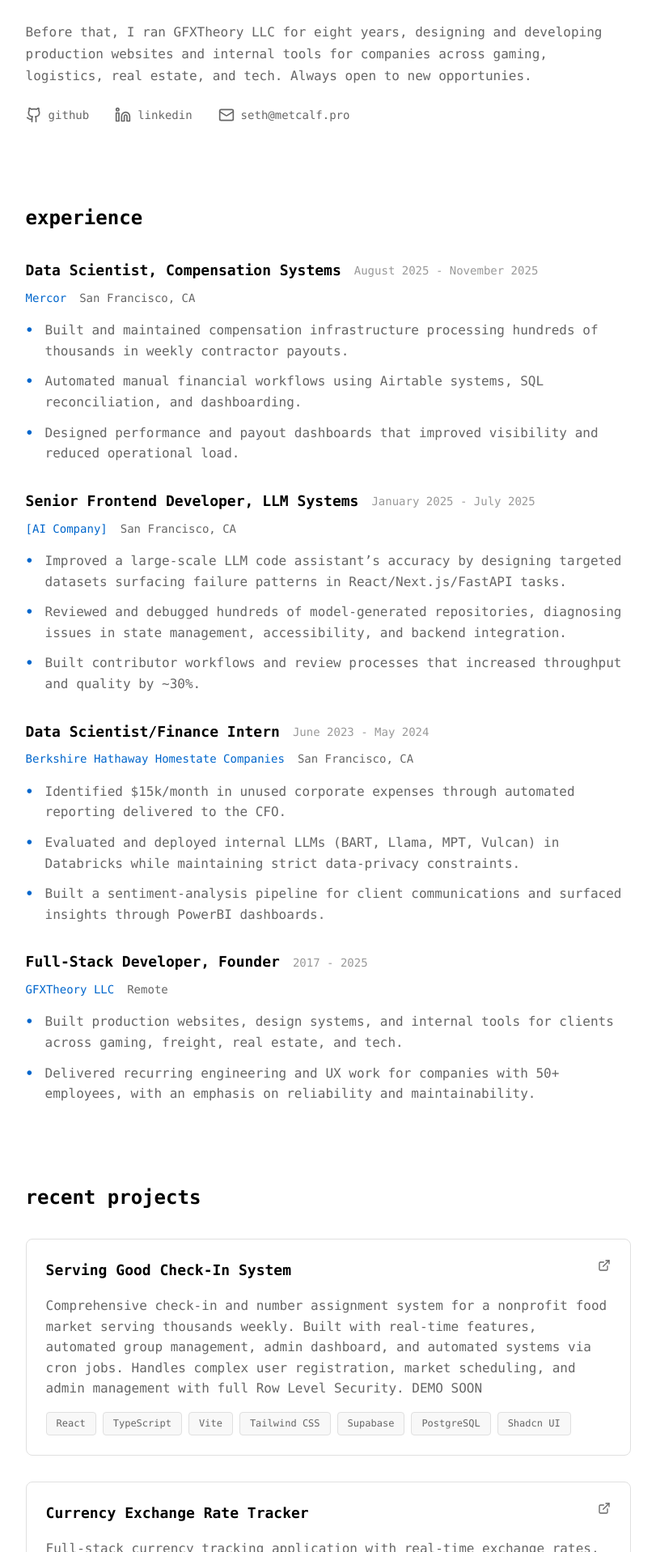
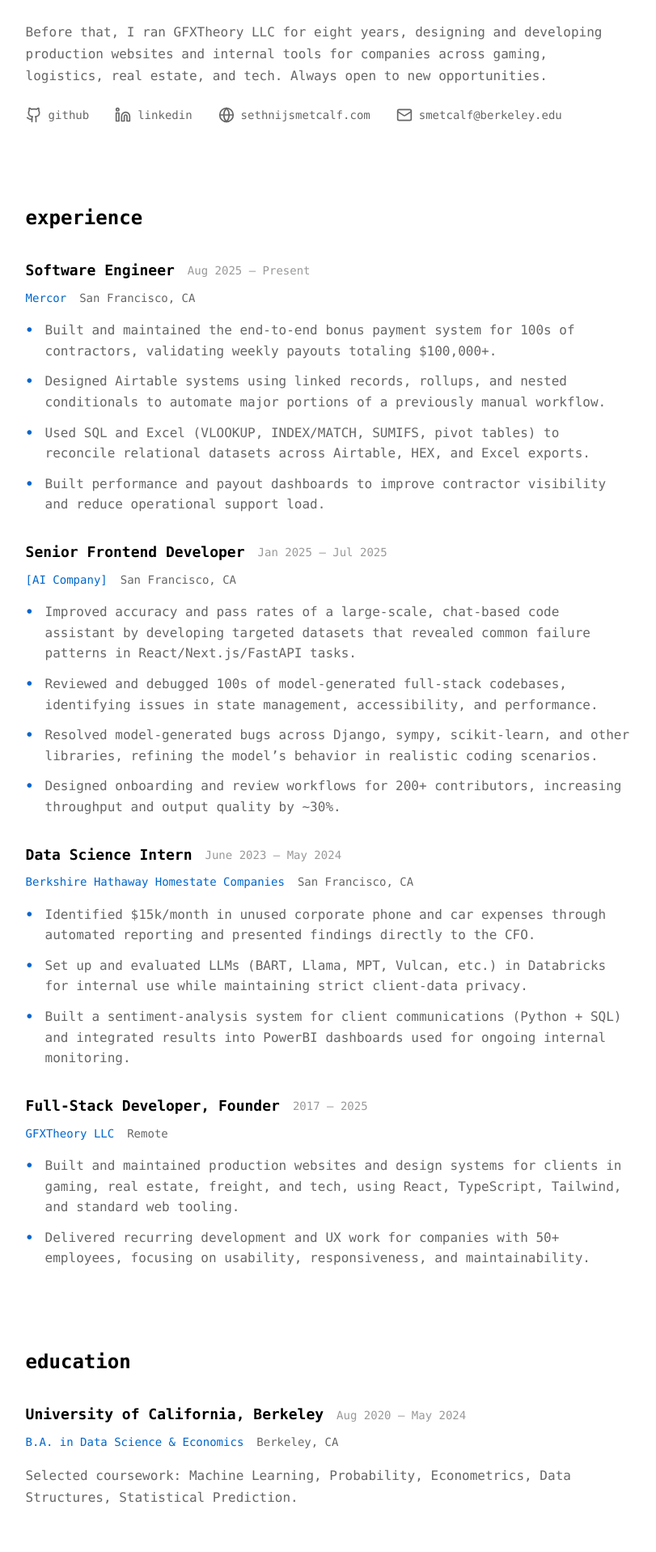
Before and after one commit to teorii/sethnijsmetcalf, a React (Vite) app: page / in a window 1280 px wide. Shown: the part 383-2300 px from the top of the page at 81% size, without its empty margins (94-905 px from the left). Built offline with nearby package versions, Linux system fonts and the light colour scheme.

Commit message:
updated experience, added education, reworded projects

```diff
--- a/src/App.css
+++ b/src/App.css
@@ -28,14 +28,12 @@
   -moz-osx-font-smoothing: grayscale;
   margin-left: clamp(10px, 8vw, 100px);
   margin-right: clamp(10px, 8vw, 100px);
-  transition: margin-left 0.15s ease, margin-right 0.15s ease;
 }
 
 .container {
   max-width: 800px;
   margin: 0;
   padding: 0 clamp(0.5rem, 2vw, 2rem);
-  transition: padding 0.15s ease;
 }
 
 /* Navigation */
@@ -58,7 +56,6 @@
   padding-right: clamp(10px, 8vw, 100px);
   display: flex;
   align-items: center;
-  transition: padding-left 0.15s ease, padding-right 0.15s ease;
 }
 
 .nav-logo {
@@ -238,6 +235,13 @@
   left: 0;
   color: var(--accent-color);
   font-weight: bold;
+}
+
+.education-detail {
+  color: var(--text-secondary);
+  margin-top: 0.75rem;
+  line-height: 1.6;
+  font-size: 0.9375rem;
 }
 
 /* Projects Section */
--- a/src/App.jsx
+++ b/src/App.jsx
@@ -1,5 +1,5 @@
 import { useState, useEffect } from 'react'
-import { Github, Linkedin, Mail, ExternalLink, Menu, X } from 'lucide-react'
+import { Github, Linkedin, Mail, ExternalLink, Menu, X, Globe } from 'lucide-react'
 import './App.css'
 import resume from './assets/SethM_Resume.pdf'
 
@@ -79,9 +79,9 @@
 
   const projects = [
     {
-      title: "Serving Good Check-In System",
-      description: "Comprehensive check-in and number assignment system for a nonprofit food market serving thousands weekly. Built with real-time features, automated group management, admin dashboard, and automated systems via cron jobs. Handles complex user registration, market scheduling, and admin management with full Row Level Security. DEMO SOON",
-      tech: ["React", "TypeScript", "Vite", "Tailwind CSS", "Supabase", "PostgreSQL", "Shadcn UI"],
+      title: "Serving Good Market Check-In",
+      description: "Community food market operations app: SMS OTP sign-up, check-in with shopping-group choices, and a full admin dashboard (members, schedules, check-ins, groups, blacklist). Place-in-line numbers batch-assign after each window via Supabase Edge Functions. React frontend with TanStack Query, React Hook Form, and Zod. Supabase backend with PostgreSQL and Edge Functions. Twilio for SMS OTPs.",
+      tech: ["React", "TypeScript", "Vite", "Tailwind CSS", "shadcn/ui", "TanStack Query", "React Hook Form", "Zod", "Supabase", "PostgreSQL", "Edge Functions", "Twilio"],
       link: "#"
     },
     {
@@ -110,54 +110,66 @@
     // },
     {
       title: "AI Poker Bot",
-      description: "Built a real-time poker agent for PokerNow that ingests live game state, evaluates opponent behavior, and makes autonomous decisions using a mix of poker heuristics and LLM-driven strategy. Engineered a Puppeteer + API scraping pipeline for low-latency game state capture and implemented a SQLite-backed profile system with strict state validation and safety checks.",
-      tech: ["TypeScript", "Node.js", "Express", "Puppeteer", "SQLite", "ChatGPT"],
+      description: "Built an autonomous poker-playing agent that ingests live game state and makes real-time decisions using poker heuristics and LLM-based strategy. Engineered Puppeteer + PokerNow API scraping to capture player actions and board state with minimal latency. Created a SQLite-backed opponent profiling system with state validation and safety checks to ensure consistent in-game actions.",
+      tech: ["TypeScript", "Node.js", "Express", "Puppeteer", "SQLite"],
       link: "https://github.com/teorii/pokernow-gpt"
+    }
+  ]
+
+  const education = [
+    {
+      school: "University of California, Berkeley",
+      degree: "B.A. in Data Science & Economics",
+      duration: "Aug 2020 — May 2024",
+      location: "Berkeley, CA",
+      detail: "Selected coursework: Machine Learning, Probability, Econometrics, Data Structures, Statistical Prediction."
     }
   ]
 
   const experience = [
     {
-      role: "Data Scientist, Compensation Systems",
+      role: "Software Engineer",
       company: "Mercor",
-      duration: "August 2025 - November 2025",
+      duration: "Aug 2025 — Present",
       location: "San Francisco, CA",
       achievements: [
-        "Built and maintained compensation infrastructure processing hundreds of thousands in weekly contractor payouts.",
-        "Automated manual financial workflows using Airtable systems, SQL reconciliation, and dashboarding.",
-        "Designed performance and payout dashboards that improved visibility and reduced operational load."
+        "Built and maintained the end-to-end bonus payment system for 100s of contractors, validating weekly payouts totaling $100,000+.",
+        "Designed Airtable systems using linked records, rollups, and nested conditionals to automate major portions of a previously manual workflow.",
+        "Used SQL and Excel (VLOOKUP, INDEX/MATCH, SUMIFS, pivot tables) to reconcile relational datasets across Airtable, HEX, and Excel exports.",
+        "Built performance and payout dashboards to improve contractor visibility and reduce operational support load."
       ]
     },
     {
-      role: "Senior Frontend Developer, LLM Systems",
+      role: "Senior Frontend Developer",
       company: "[AI Company]",
-      duration: "January 2025 - July 2025",
+      duration: "Jan 2025 — Jul 2025",
       location: "San Francisco, CA",
       achievements: [
-        "Improved a large-scale LLM code assistant’s accuracy by designing targeted datasets surfacing failure patterns in React/Next.js/FastAPI tasks.",
-        "Reviewed and debugged hundreds of model-generated repositories, diagnosing issues in state management, accessibility, and backend integration.",
-        "Built contributor workflows and review processes that increased throughput and quality by ~30%."
+        "Improved accuracy and pass rates of a large-scale, chat-based code assistant by developing targeted datasets that revealed common failure patterns in React/Next.js/FastAPI tasks.",
+        "Reviewed and debugged 100s of model-generated full-stack codebases, identifying issues in state management, accessibility, and performance.",
+        "Resolved model-generated bugs across Django, sympy, scikit-learn, and other libraries, refining the model’s behavior in realistic coding scenarios.",
+        "Designed onboarding and review workflows for 200+ contributors, increasing throughput and output quality by ~30%."
       ]
     },
     {
-      role: "Data Scientist/Finance Intern",
+      role: "Data Science Intern",
       company: "Berkshire Hathaway Homestate Companies",
-      duration: "June 2023 - May 2024",
+      duration: "June 2023 — May 2024",
       location: "San Francisco, CA",
       achievements: [
-        "Identified $15k/month in unused corporate expenses through automated reporting delivered to the CFO.",
-        "Evaluated and deployed internal LLMs (BART, Llama, MPT, Vulcan) in Databricks while maintaining strict data-privacy constraints.",
-        "Built a sentiment-analysis pipeline for client communications and surfaced insights through PowerBI dashboards."
+        "Identified $15k/month in unused corporate phone and car expenses through automated reporting and presented findings directly to the CFO.",
+        "Set up and evaluated LLMs (BART, Llama, MPT, Vulcan, etc.) in Databricks for internal use while maintaining strict client-data privacy.",
+        "Built a sentiment-analysis system for client communications (Python + SQL) and integrated results into PowerBI dashboards used for ongoing internal monitoring."
       ]
     },
     {
       role: "Full-Stack Developer, Founder",
       company: "GFXTheory LLC",
-      duration: "2017 - 2025",
+      duration: "2017 — 2025",
       location: "Remote",
       achievements: [
-        "Built production websites, design systems, and internal tools for clients across gaming, freight, real estate, and tech.",
-        "Delivered recurring engineering and UX work for companies with 50+ employees, with an emphasis on reliability and maintainability."
+        "Built and maintained production websites and design systems for clients in gaming, real estate, freight, and tech, using React, TypeScript, Tailwind, and standard web tooling.",
+        "Delivered recurring development and UX work for companies with 50+ employees, focusing on usability, responsiveness, and maintainability."
       ]
     }
   ]
@@ -181,7 +193,7 @@
           </button>
 
           <div className={`nav-links ${isMobileMenuOpen ? 'mobile-open' : ''}`}>
-            {['about', 'experience', 'projects', 'contact', 'resume', 'linkedin', 'github'].map((section) => (
+            {['about', 'experience', 'education', 'projects', 'contact', 'resume', 'linkedin', 'github'].map((section) => (
               <button
                 key={section}
                 className={`nav-link ${activeSection === section ? 'active' : ''}`}
@@ -202,10 +214,10 @@
           I'm a full-stack engineer and data scientist who builds production systems end-to-end — from frontend interfaces to backend APIs, pipelines, and LLM tools. I care about shipping tools that people actually depend on.
           </p>
           <p>
-          Recently, I built compensation infrastructure that processes hundreds of thousands of dollars in weekly payouts, engineered targeted datasets that improved a large code-assistant model's pass rate, and uncovered $15k/month in operational savings through automated reporting.
+          I'm a software engineer at Mercor, where I built and maintain the bonus payment system behind weekly payouts to 100s of contractors. I've also engineered targeted datasets that improved a large code assistant's accuracy, and uncovered $15k/month in operational savings through automated reporting.
           </p>
           <p>
-          Before that, I ran GFXTheory LLC for eight years, designing and developing production websites and internal tools for companies across gaming, logistics, real estate, and tech. Always open to new opportunies.
+          Before that, I ran GFXTheory LLC for eight years, designing and developing production websites and internal tools for companies across gaming, logistics, real estate, and tech. Always open to new opportunities.
           </p>
           <div className="hero-links">
               <a href={externalLinks.github} target="_blank" rel="noopener noreferrer">
@@ -216,9 +228,13 @@
                 <Linkedin size={20} />
                 linkedin
               </a>
-              <a href="mailto:seth@metcalf.pro" target="_blank" rel="noopener noreferrer">
+              <a href="https://sethnijsmetcalf.com/" target="_blank" rel="noopener noreferrer">
+                <Globe size={20} />
+                sethnijsmetcalf.com
+              </a>
+              <a href="mailto:smetcalf@berkeley.edu" target="_blank" rel="noopener noreferrer">
                 <Mail size={20} />
-                seth@metcalf.pro
+                smetcalf@berkeley.edu
               </a>
             </div>
         </div>
@@ -244,6 +260,28 @@
                     <li key={i}>{achievement}</li>
                   ))}
                 </ul>
+              </div>
+            ))}
+          </div>
+        </div>
+      </section>
+
+      {/* Education Section */}
+      <section id="education" className="section">
+        <div className="container">
+          <h2>Education</h2>
+          <div className="experience-list">
+            {education.map((entry, index) => (
+              <div key={index} className="experience-item">
+                <div className="experience-header">
+                  <h3>{entry.school}</h3>
+                  <span className="duration">{entry.duration}</span>
+                </div>
+                <div className="experience-meta">
+                  <span className="company">{entry.degree}</span>
+                  <span className="location">{entry.location}</span>
+                </div>
+                <p className="education-detail">{entry.detail}</p>
               </div>
             ))}
           </div>
@@ -289,9 +327,9 @@
               <Linkedin size={20} />
               linkedin.com/in/seth-metcalf
             </a>
-            <a href="mailto:seth@metcalf.pro" target="_blank" rel="noopener noreferrer">
+            <a href="mailto:smetcalf@berkeley.edu" target="_blank" rel="noopener noreferrer">
               <Mail size={20} />
-              seth@metcalf.pro
+              smetcalf@berkeley.edu
             </a>
           </div>
         </div>
--- a/src/index.css
+++ b/src/index.css
@@ -8,6 +8,8 @@
 
 html {
   scroll-behavior: smooth;
+  /* Avoid horizontal nudge when the vertical scrollbar appears after first paint */
+  scrollbar-gutter: stable;
 }
 
 body {
```
